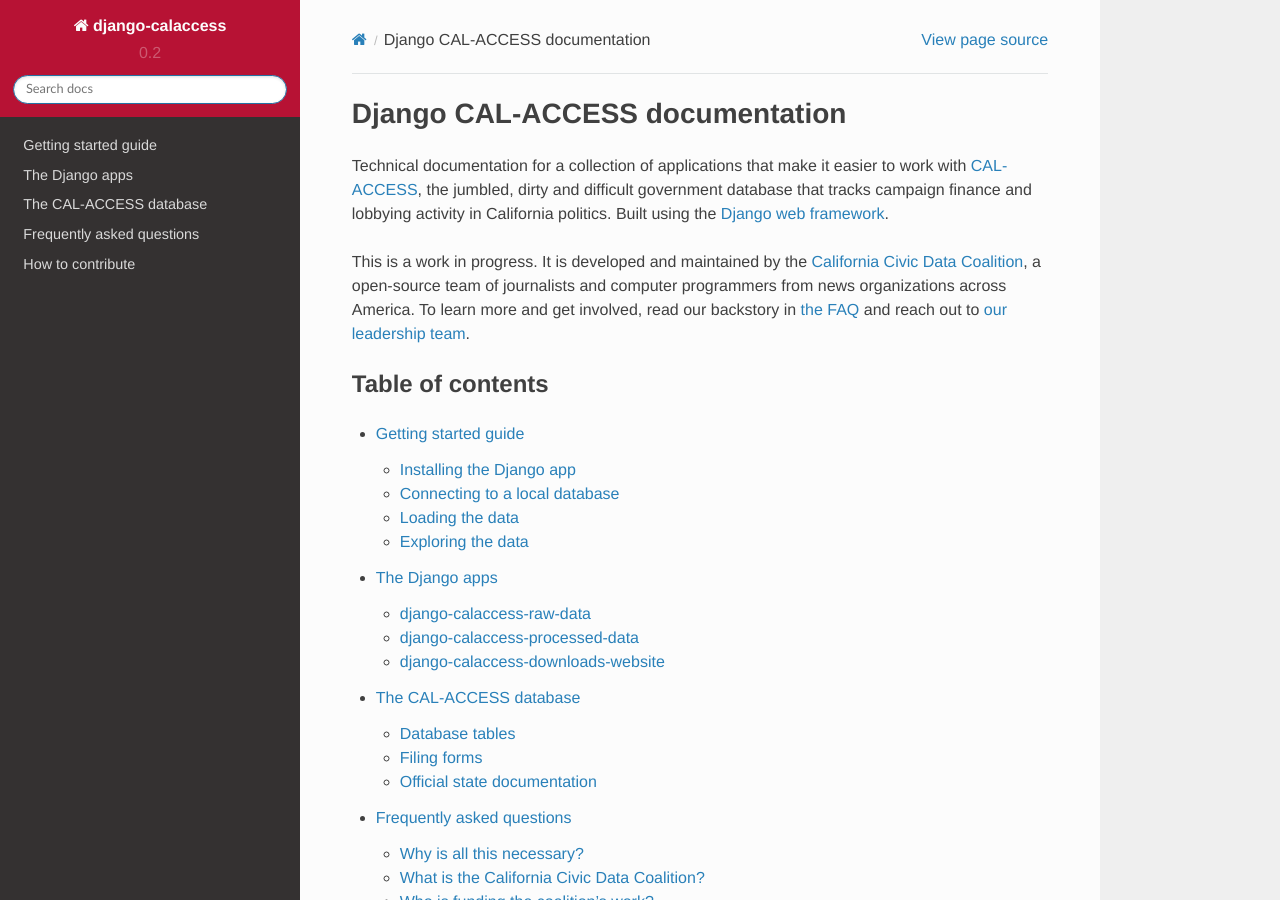
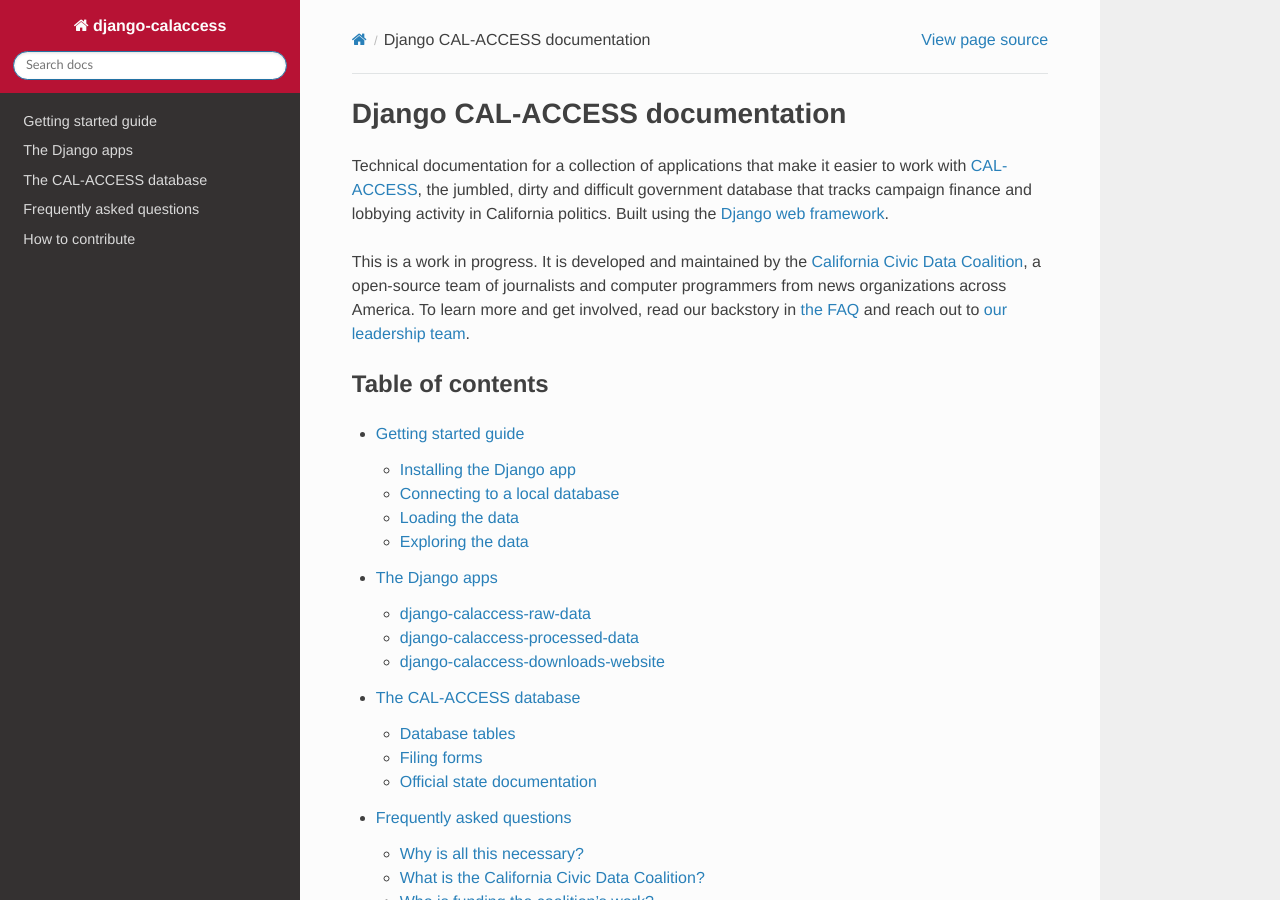
Before and after one commit to palewire/django-calaccess-technical-documentation, a Sphinx documentation site: the page built from docs/index.rst, in a window 1280 px wide and 900 px high. Built offline with Sphinx 7.4.7 and the Read the Docs theme 2.0.0, drawn with Linux system fonts in a browser that asks for light colours.

Commit message:
Remove the version number from the conf file

```diff
--- a/docs/conf.py
+++ b/docs/conf.py
@@ -54,9 +54,9 @@ copyright = u'%s, California Civic Data Coalition' % date.today().year
 # built documents.
 #
 # The short X.Y version.
-version = u'0.2'
+# version = u'0.2'
 # The full version, including alpha/beta/rc tags.
-release = u'0.2.0'
+# release = u'0.2.0'
 
 # The language for content autogenerated by Sphinx. Refer to documentation
 # for a list of supported languages.
```
